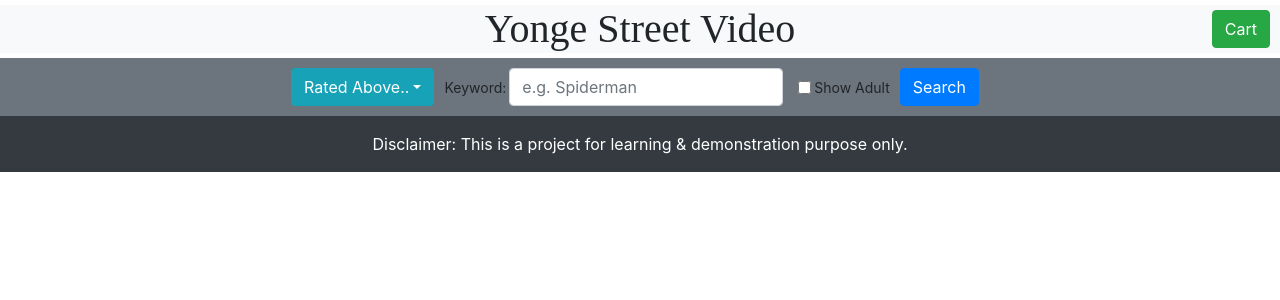
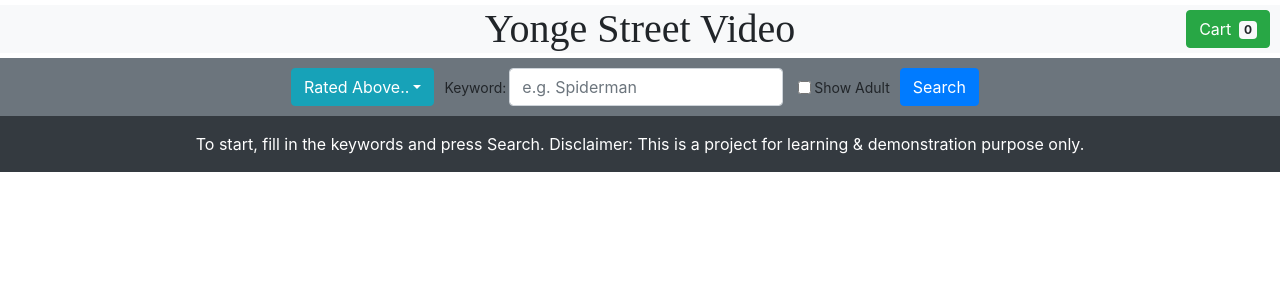
Before and after one commit to CheukHoYun/app_for_achievers, a React (Create React App) app: page / in a window 1280 px wide. Shown: the top 300 px of the page. Built offline with nearby package versions, Linux system fonts and the light colour scheme; some icons are missing.

Commit message:
regular commit

```diff
--- a/src/components/App.js
+++ b/src/components/App.js
@@ -5,6 +5,7 @@ import Footer from "./Footer";
 import Header from "./Header";
 import Cart from "./Cart";
 import ToolBar from "./ToolBar";
+import Counter from "./Counter";
 
 class App extends Component {
   constructor() {
@@ -12,7 +13,8 @@ class App extends Component {
     this.state = {
       showCart: false,
       movies: {},
-      rating: 0,
+      rating: -1,
+      count: 0,
     };
   }
 
@@ -31,6 +33,10 @@ class App extends Component {
       .then((data) => this.setState({ movies: data }));
   }
 
+  addItem = (movie) => {
+    this.setState({ count: this.state.count + 1 });
+  };
+
   changeStar = (star) => {
     this.setState({ rating: star });
   };
@@ -42,13 +48,14 @@ class App extends Component {
   render() {
     return (
       <div>
-        <Header onToggle={this.handleToggle} />
+        <Header onToggle={this.handleToggle} count={this.state.count} />
         <ToolBar
           rating={this.state.rating}
           changeStar={this.changeStar}
           onSearch={this.handleSearch}
         />
         <Content
+          addItem={this.addItem}
           rating={this.state.rating}
           movieList={
             Object.keys(this.state.movies).length === 0
--- a/src/components/Content.js
+++ b/src/components/Content.js
@@ -23,7 +23,11 @@ class Content extends Component {
             className="col d-flex justify-content-center"
           >
             <div key={"movieCard_" + i} className="m-3 text-white">
-              <Movie key={"movie" + i} movieInfo={this.props.movieList[i]} />
+              <Movie
+                addItem={this.props.addItem}
+                key={"movie" + i}
+                movieInfo={this.props.movieList[i]}
+              />
             </div>
           </div>
         );
--- /dev/null
+++ b/src/components/Counter.js
@@ -0,0 +1,10 @@
+import React, { Component } from "react";
+
+class Counter extends Component {
+  state = {};
+  render() {
+    return <div>{this.props.count == 0 ? "zero" : this.props.count}</div>;
+  }
+}
+
+export default Counter;
--- a/src/components/Footer.js
+++ b/src/components/Footer.js
@@ -6,8 +6,8 @@ class Footer extends Component {
     return (
       <div className="container-fluid d-flex justify-content-center bg-dark text-white p-3">
         <div>
-          Disclaimer: This is a project for learning & demonstration purpose
-          only.
+          To start, fill in the keywords and press Search. Disclaimer: This is a
+          project for learning & demonstration purpose only.
         </div>
       </div>
     );
--- a/src/components/Header.js
+++ b/src/components/Header.js
@@ -1,11 +1,9 @@
 import React, { Component } from "react";
+import Counter from "./Counter";
 
 class Header extends Component {
   constructor() {
     super();
-    this.state = {
-      count: 0,
-    };
   }
 
   countNumber = (n) => {
@@ -33,6 +31,7 @@ class Header extends Component {
           onClick={this.props.onToggle}
         >
           <span className="glyphicon glyphicon-shopping-cart"></span> Cart
+          <span className="badge badge-light ml-2">{this.props.count}</span>
         </button>
       </div>
     );
--- a/src/components/Movie.js
+++ b/src/components/Movie.js
@@ -68,7 +68,10 @@ class Movie extends Component {
           <h5 className="card-title font-weight-bold">
             {movie.title} {this.date_to_year(movie.release_date)}
           </h5>
-          <button className="btn btn-primary font-weight-bold">
+          <button
+            onClick={() => this.props.addItem(movie)}
+            className="btn btn-primary font-weight-bold"
+          >
             <span className="glyphicon glyphicon-shopping-cart"></span>
             {price}
           </button>
```
Also changed, not shown: 1 other file (tests, documents, lock files or other folders).
